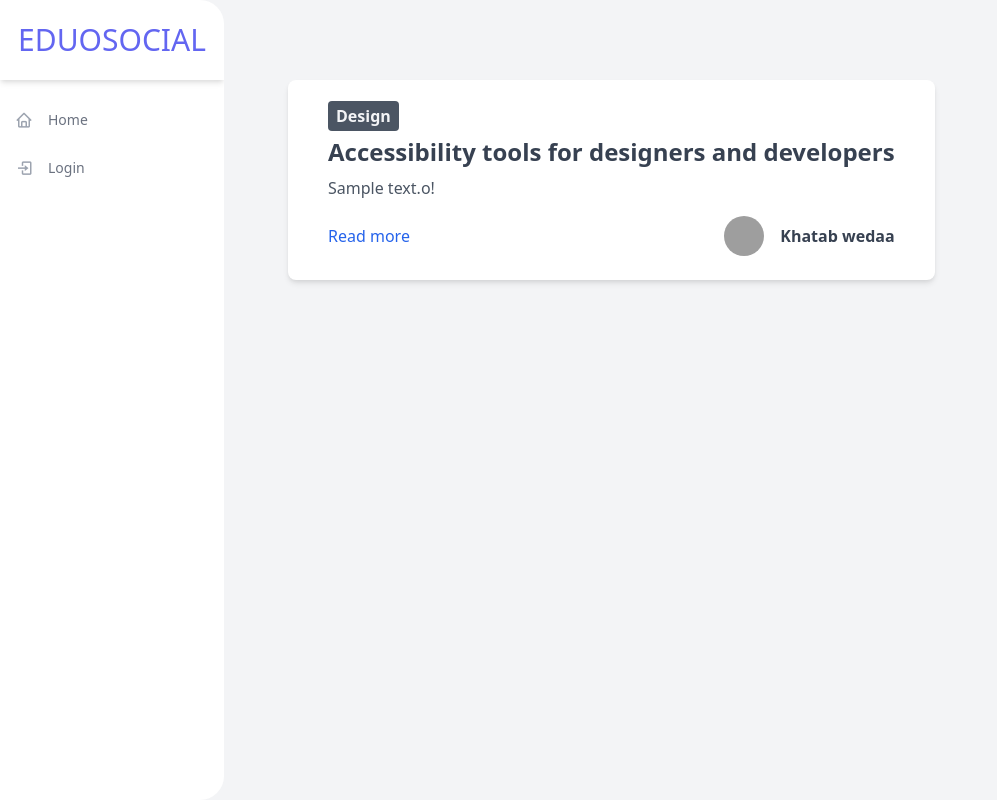
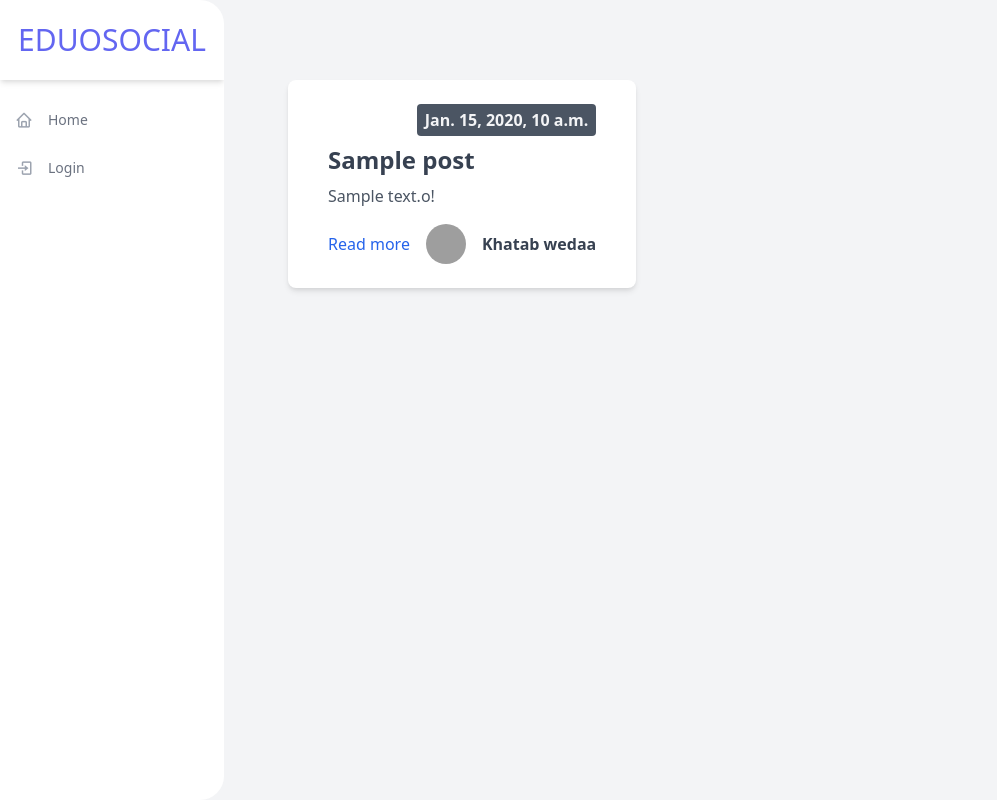
Before and after one commit to OjureFred/Eduonix-Django, a Django app: page / in a window 1280 px wide. Shown: the whole page, without its empty margins (0-997 px from the left). Run offline with Django 4.2, Linux system fonts and the light colour scheme; tables that the repository leaves empty hold one stand-in row (values such as "Sample post"); grey boxes are pictures that could not be loaded.

Commit message:
8. Added a field for post heading

```diff
--- a/feeds/models.py
+++ b/feeds/models.py
@@ -1,8 +1,9 @@
 from django.db import models
 
 class Post(models.Model):
+    heading = models.CharField(max_length=50)
     text = models.CharField(max_length=300)
     date = models.DateTimeField(auto_now=True)
 
     def __str__(self):
-        return self.text[0:30]
+        return self.heading[0:30]
--- a/social/templates/feeds/homepage.html
+++ b/social/templates/feeds/homepage.html
@@ -3,13 +3,13 @@
 
 {% block body%}
     {% for post in posts %}
-    <div class="max-w-4xl px-10 my-4 py-6 bg-white rounded-lg shadow-md">
+    <div class="max-w-4xl px-10 my-4 py-6 bg-white rounded-lg shadow-md" style="width:50 rem">
         <div class="flex justify-between items-center">
-            <span class="font-light text-gray-600"{{ post.date }}</span>
-            <a class="px-2 py-1 bg-gray-600 text-gray-100 font-bold rounded hover:bg-gray-500" href="#">Design</a>
+            <span class="font-light text-gray-600"></span>
+            <a class="px-2 py-1 bg-gray-600 text-gray-100 font-bold rounded hover:bg-gray-500" href="#">{{ post.date }}</a>
         </div>
         <div class="mt-2">
-            <a class="text-2xl text-gray-700 font-bold hover:text-gray-600" href="#">Accessibility tools for designers and developers</a>
+            <a class="text-2xl text-gray-700 font-bold hover:text-gray-600" href="#">{{ post.heading }}</a>
             <p class="mt-2 text-gray-600"> {{ post.text }}o!</p>
         </div>
         <div class="flex justify-between items-center mt-4">
```
Also changed, not shown: feeds/migrations/0003_post_heading.py (added).
